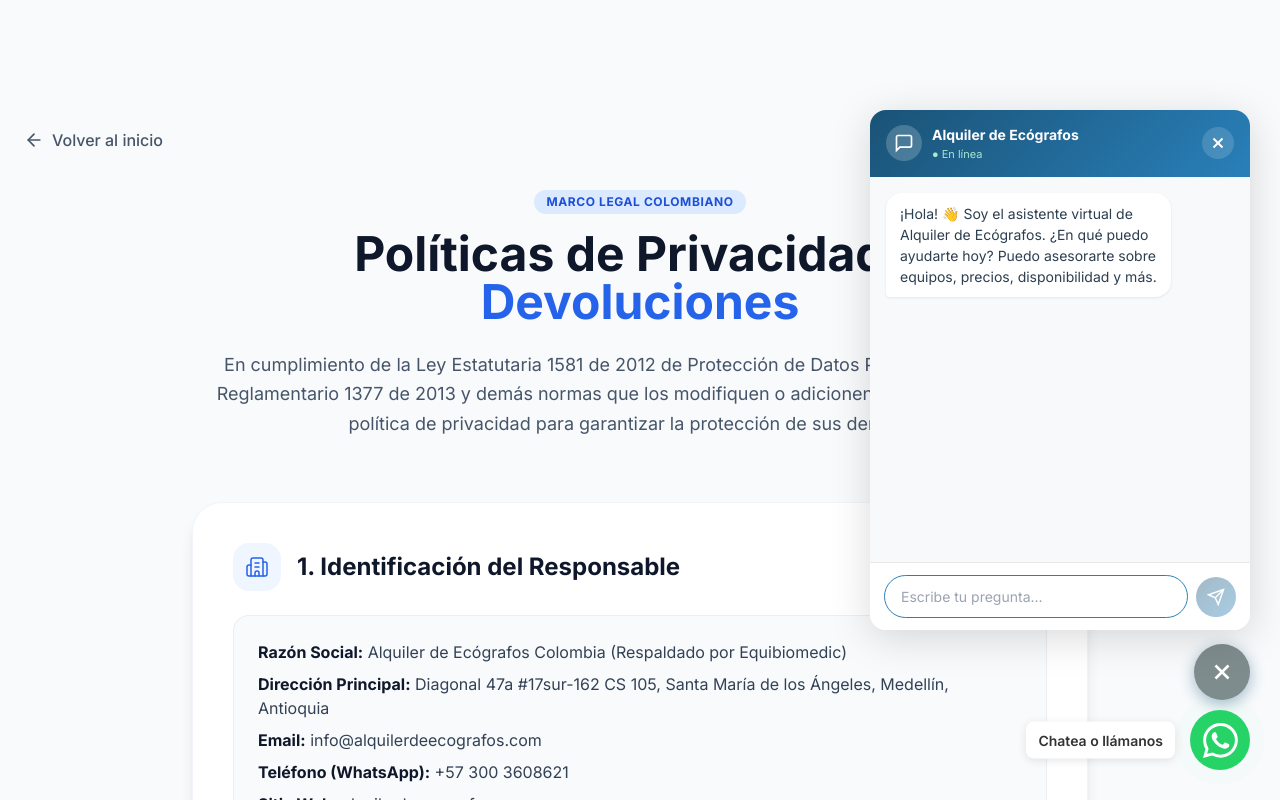
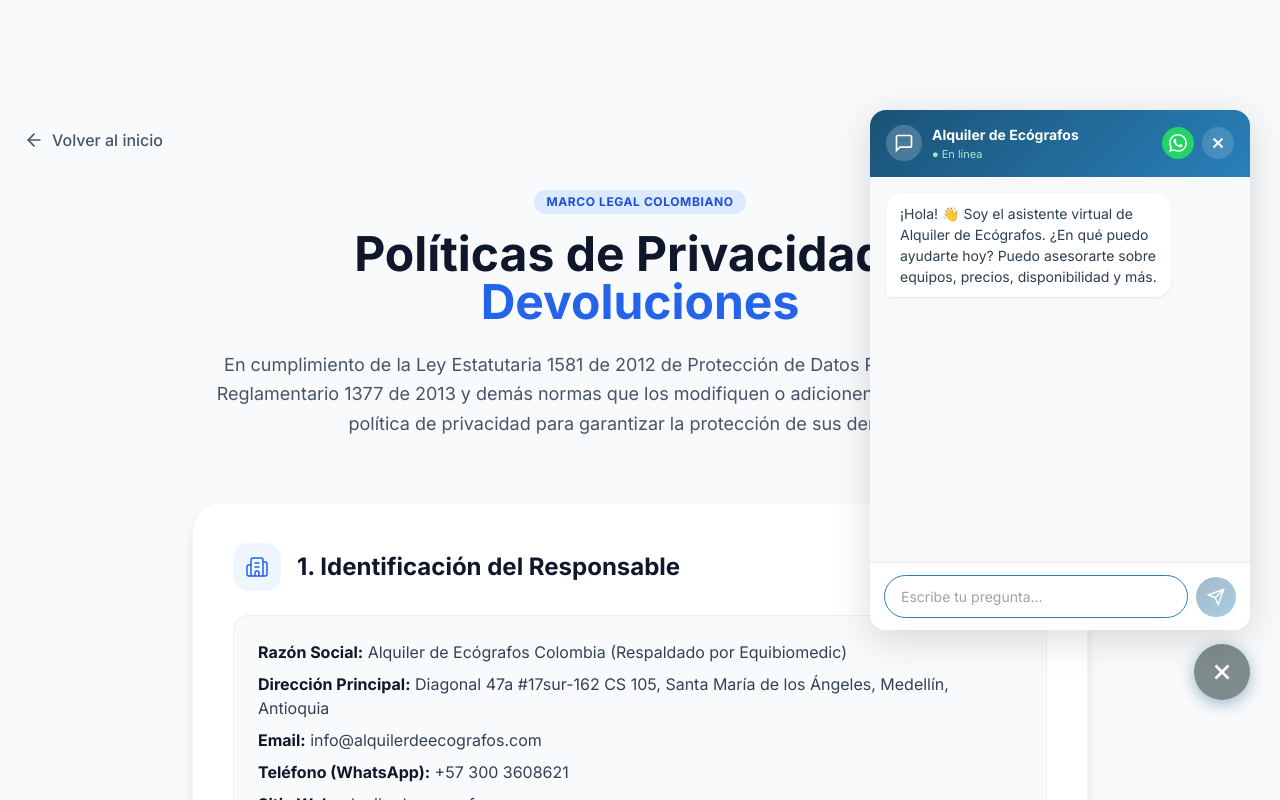
Before and after one commit to webmaster1218/ecoespecializada, a Next.js app: page /politicas in a window 1280 px wide. Both pictures are taken after a click on the button "Abrir chat de asistencia". Shown: the top 800 px of the page. Built offline with nearby package versions, Linux system fonts and the light colour scheme.

Commit message:
fix: remove WhatsApp button, add WhatsApp link inside chat widget header

```diff
--- a/src/app/(public)/layout.tsx
+++ b/src/app/(public)/layout.tsx
@@ -2,7 +2,6 @@
 
 import { usePathname } from "next/navigation";
 import Navbar from "@/components/layout/Navbar";
-import WhatsAppButton from "@/components/ui/WhatsAppButton";
 import ChatWidget from "@/components/ui/ChatWidget";
 
 export default function PublicLayout({
@@ -24,7 +23,6 @@ export default function PublicLayout({
         <>
             {!hideNavbar && <Navbar />}
             <main>{children}</main>
-            {!isLoginPage && <WhatsAppButton />}
             {!isLoginPage && <ChatWidget />}
         </>
     );
--- a/src/components/ui/ChatWidget.module.css
+++ b/src/components/ui/ChatWidget.module.css
@@ -122,6 +122,30 @@
 
 .closeButton:hover {
   background: rgba(255, 255, 255, 0.3);
+}
+
+.headerActions {
+  display: flex;
+  align-items: center;
+  gap: 8px;
+}
+
+.whatsappBtn {
+  background: #25d366;
+  color: white;
+  width: 32px;
+  height: 32px;
+  border-radius: 50%;
+  display: flex;
+  align-items: center;
+  justify-content: center;
+  transition: background 0.2s, transform 0.2s;
+  text-decoration: none;
+}
+
+.whatsappBtn:hover {
+  background: #1da851;
+  transform: scale(1.1);
 }
 
 /* ===== Messages ===== */
--- a/src/components/ui/ChatWidget.tsx
+++ b/src/components/ui/ChatWidget.tsx
@@ -128,6 +128,19 @@ export default function ChatWidget() {
                 <div className={styles.headerStatus}>● En línea</div>
               </div>
             </div>
+            <div className={styles.headerActions}>
+              <a
+                href="https://wa.me/573003608621?text=Hola%2C%20quiero%20información%20sobre%20ecógrafos"
+                target="_blank"
+                rel="noopener noreferrer"
+                className={styles.whatsappBtn}
+                aria-label="Contactar por WhatsApp"
+                title="Hablar con asesor por WhatsApp"
+              >
+                <svg width="18" height="18" viewBox="0 0 16 16" fill="currentColor">
+                  <path d="M13.601 2.326A7.854 7.854 0 0 0 7.994 0C3.627 0 .068 3.558.064 7.926c0 1.399.366 2.76 1.057 3.965L0 16l4.204-1.102a7.933 7.933 0 0 0 3.79.965h.004c4.368 0 7.926-3.558 7.93-7.93A7.898 7.898 0 0 0 13.6 2.326zM7.994 14.521a6.573 6.573 0 0 1-3.356-.92l-.24-.144-2.494.654.666-2.433-.156-.251a6.56 6.56 0 0 1-1.007-3.505c0-3.626 2.957-6.584 6.591-6.584a6.56 6.56 0 0 1 4.66 1.931 6.557 6.557 0 0 1 1.928 4.66c-.004 3.639-2.961 6.592-6.592 6.592zm3.615-4.934c-.197-.099-1.17-.578-1.353-.646-.182-.065-.315-.099-.445.099-.133.197-.513.646-.627.775-.114.133-.232.148-.43.05-.197-.1-.836-.308-1.592-.985-.59-.525-.985-1.175-1.103-1.372-.114-.198-.011-.304.088-.403.087-.088.197-.232.296-.346.1-.114.133-.198.198-.33.065-.134.034-.248-.015-.347-.05-.099-.445-1.076-.612-1.47-.16-.389-.323-.335-.445-.34-.114-.007-.247-.007-.38-.007a.729.729 0 0 0-.529.247c-.182.198-.691.677-.691 1.654 0 .977.71 1.916.81 2.049.098.133 1.394 2.132 3.383 2.992.47.205.84.326 1.129.418.475.152.904.129 1.246.08.38-.058 1.171-.48 1.338-.943.164-.464.164-.86.114-.943-.049-.084-.182-.133-.38-.232z"/>
+                </svg>
+              </a>
               <button
                 onClick={toggleChat}
                 className={styles.closeButton}
@@ -138,6 +151,7 @@ export default function ChatWidget() {
                   <line x1="6" y1="6" x2="18" y2="18" />
                 </svg>
               </button>
+            </div>
           </div>
 
           {/* Messages */}
```
Lines whose indentation alone changed are shown as unchanged.
